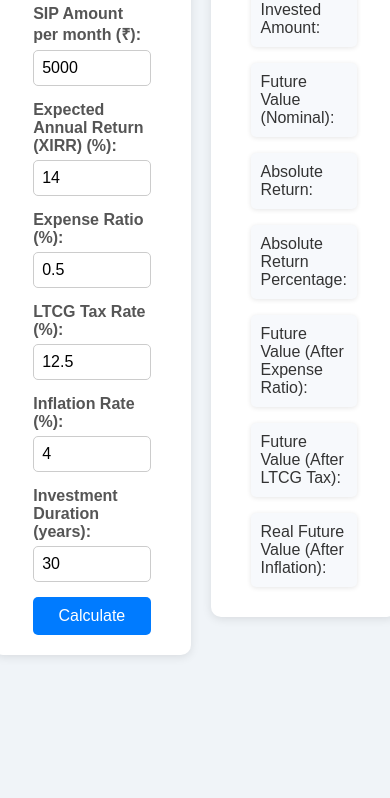
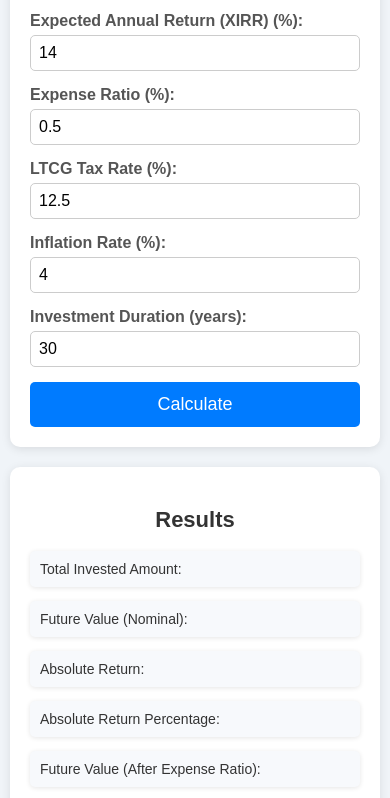
Before and after one commit to cvyankatesh/sip-calculator, a website: page index.html in a window 390 px wide. Shown: the part 127-925 px from the top of the page. Before the commit the page ends 844 px from the top, so only its background shows below. Drawn offline with Linux system fonts and the light colour scheme.

Commit message:
Mobile friendly

```diff
--- a/index.html
+++ b/index.html
@@ -95,6 +95,40 @@
         box-shadow: 0 1px 5px rgba(0, 0, 0, 0.1);
         margin-bottom: 10px;
       }
+
+      /* Mobile-friendly styles */
+@media (max-width: 768px) {
+    body {
+        flex-direction: column;
+        align-items: center;
+        padding: 10px;
+        margin: 100px 20px;
+    }
+
+    .container, .results, .chart-container {
+        max-width: 100%;
+        margin-right: 0;
+        margin-bottom: 20px;
+    }
+
+    .container, .results {
+        padding: 20px;
+    }
+
+    h1, h2 {
+        font-size: 22px;
+    }
+
+    button {
+        padding: 12px;
+        font-size: 18px;
+    }
+
+    p {
+        font-size: 14px;
+    }
+}
+
     </style>
   </head>
   <body>
```
